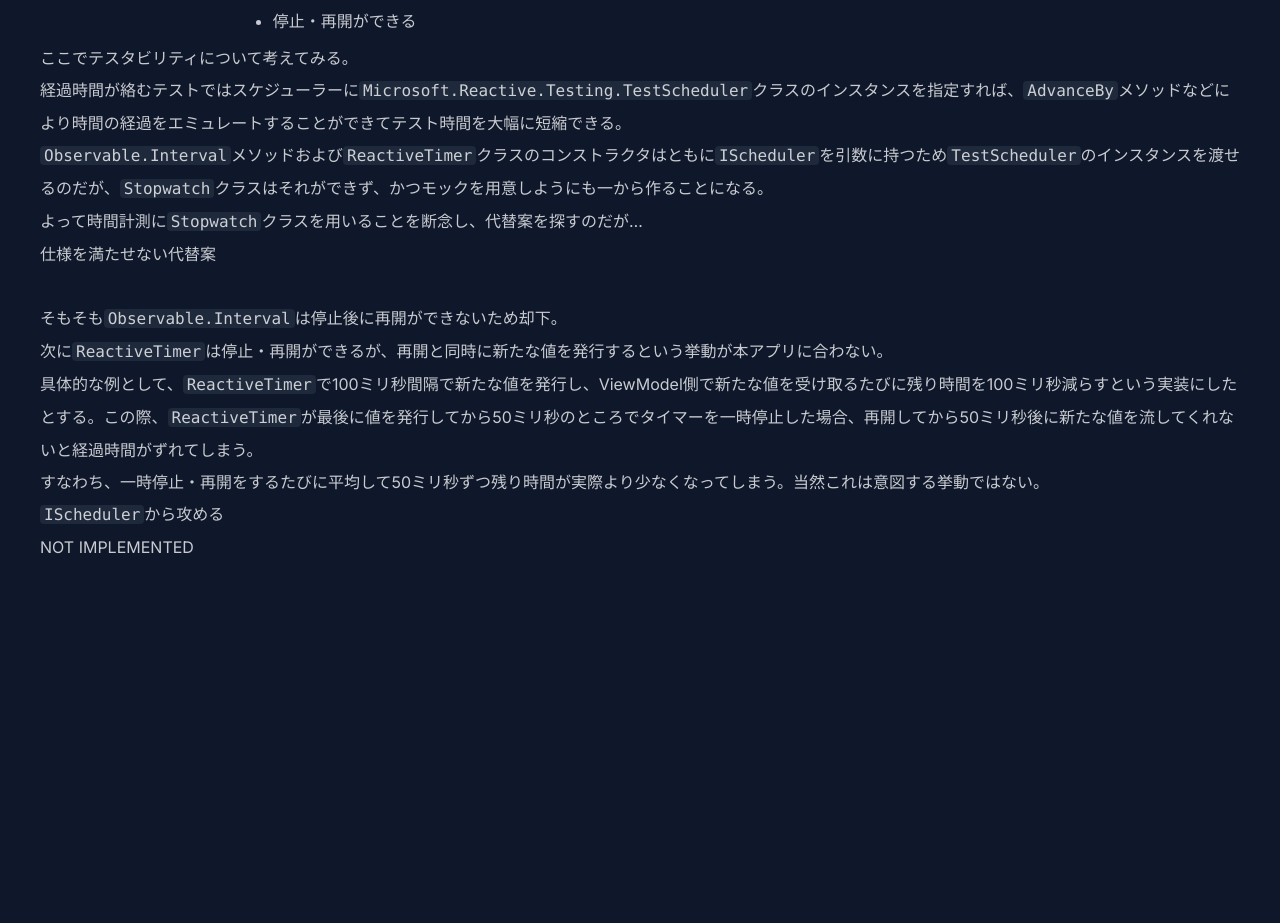
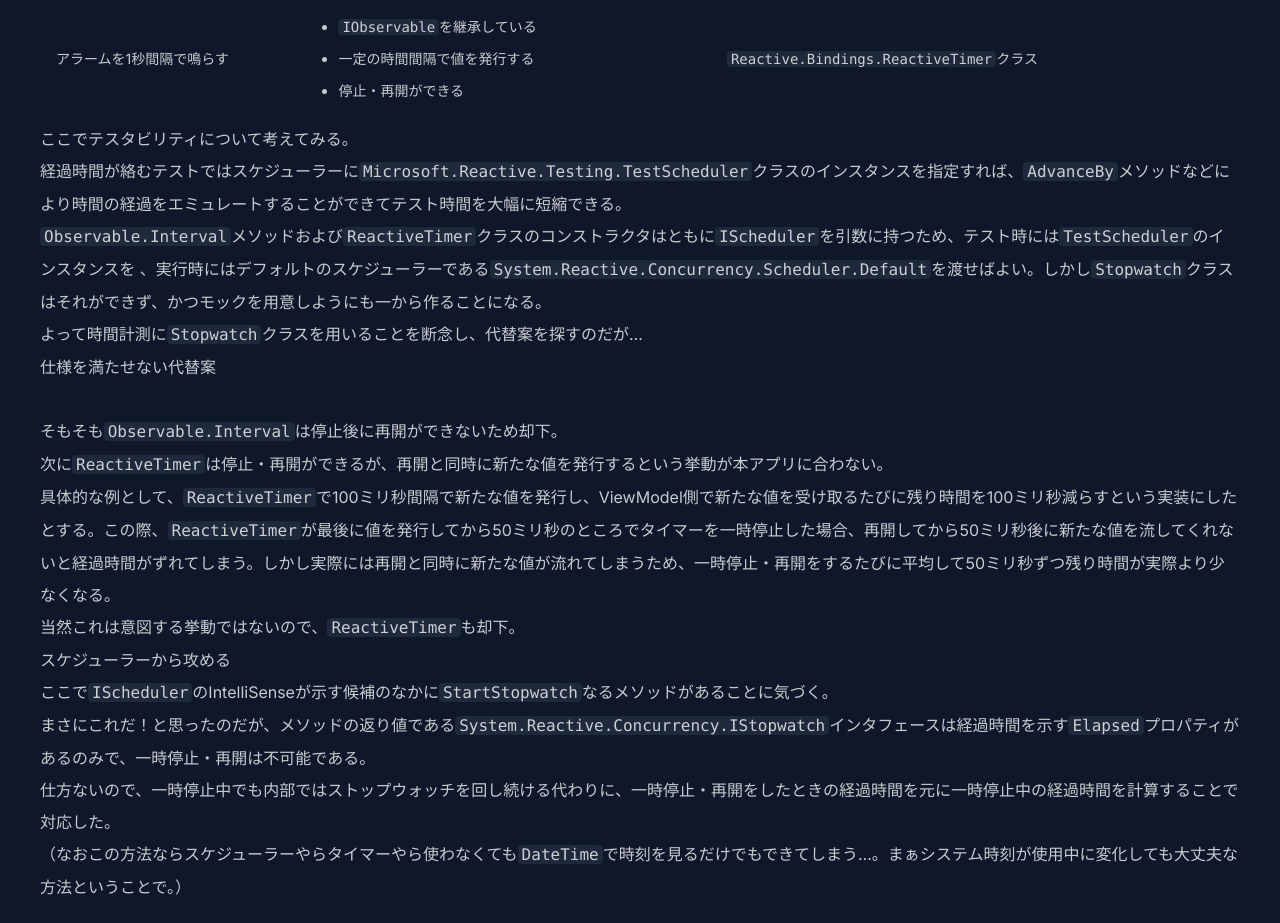
Before and after one commit to matcher9131/portfolio, a Next.js app: page /works/multitimer in a window 1280 px wide. Shown: the part 1654-2577 px from the top of the page. Before the commit the page ends 2237 px from the top, so only its background shows below. Built offline with nearby package versions, Linux system fonts and the light colour scheme.

Commit message:
Complete introduce of MuitiTimer

```diff
--- a/app/works/multitimer/page.tsx
+++ b/app/works/multitimer/page.tsx
@@ -85,7 +85,7 @@ const MultiTimer = (): JSX.Element => {
             <p>
                 そもそも本アプリは1つのタイマーにつきいくつかの内部タイマーを使用している。初期の設計では以下の選択をした。
             </p>
-            <table>
+            <table className="table">
                 <thead>
                     <tr>
                         <th>目的</th>
@@ -146,8 +146,10 @@ const MultiTimer = (): JSX.Element => {
                 <br />
                 <CodeInline>Observable.Interval</CodeInline>メソッドおよび
                 <CodeInline>ReactiveTimer</CodeInline>クラスのコンストラクタはともに
-                <CodeInline>IScheduler</CodeInline>を引数に持つため<CodeInline>TestScheduler</CodeInline>
-                のインスタンスを渡せるのだが、<CodeInline>Stopwatch</CodeInline>
+                <CodeInline>IScheduler</CodeInline>を引数に持つため、テスト時には<CodeInline>TestScheduler</CodeInline>
+                のインスタンスを 、実行時にはデフォルトのスケジューラーである
+                <CodeInline>System.Reactive.Concurrency.Scheduler.Default</CodeInline>
+                を渡せばよい。しかし<CodeInline>Stopwatch</CodeInline>
                 クラスはそれができず、かつモックを用意しようにも一から作ることになる。
                 <br />
                 よって時間計測に<CodeInline>Stopwatch</CodeInline>クラスを用いることを断念し、代替案を探すのだが…
@@ -164,15 +166,25 @@ const MultiTimer = (): JSX.Element => {
                 具体的な例として、<CodeInline>ReactiveTimer</CodeInline>
                 で100ミリ秒間隔で新たな値を発行し、ViewModel側で新たな値を受け取るたびに残り時間を100ミリ秒減らすという実装にしたとする。この際、
                 <CodeInline>ReactiveTimer</CodeInline>
-                が最後に値を発行してから50ミリ秒のところでタイマーを一時停止した場合、再開してから50ミリ秒後に新たな値を流してくれないと経過時間がずれてしまう。
+                が最後に値を発行してから50ミリ秒のところでタイマーを一時停止した場合、再開してから50ミリ秒後に新たな値を流してくれないと経過時間がずれてしまう。しかし実際には再開と同時に新たな値が流れてしまうため、一時停止・再開をするたびに平均して50ミリ秒ずつ残り時間が実際より少なくなる。
                 <br />
-                すなわち、一時停止・再開をするたびに平均して50ミリ秒ずつ残り時間が実際より少なくなってしまう。当然これは意図する挙動ではない。
+                当然これは意図する挙動ではないので、<CodeInline>ReactiveTimer</CodeInline>も却下。
             </p>
 
-            <h4>
-                <CodeInline>IScheduler</CodeInline>から攻める
-            </h4>
-            <p>NOT IMPLEMENTED</p>
+            <h4>スケジューラーから攻める</h4>
+            <p>
+                ここで<CodeInline>IScheduler</CodeInline>のIntelliSenseが示す候補のなかに
+                <CodeInline>StartStopwatch</CodeInline>なるメソッドがあることに気づく。
+                <br />
+                まさにこれだ！と思ったのだが、メソッドの返り値である
+                <CodeInline>System.Reactive.Concurrency.IStopwatch</CodeInline>インタフェースは経過時間を示す
+                <CodeInline>Elapsed</CodeInline>プロパティがあるのみで、一時停止・再開は不可能である。
+                <br />
+                仕方ないので、一時停止中でも内部ではストップウォッチを回し続ける代わりに、一時停止・再開をしたときの経過時間を元に一時停止中の経過時間を計算することで対応した。
+                <br />
+                （なおこの方法ならスケジューラーやらタイマーやら使わなくても<CodeInline>DateTime</CodeInline>
+                で時刻を見るだけでもできてしまう…。まぁシステム時刻が使用中に変化しても大丈夫な方法ということで。）
+            </p>
         </article>
     );
 };
```
